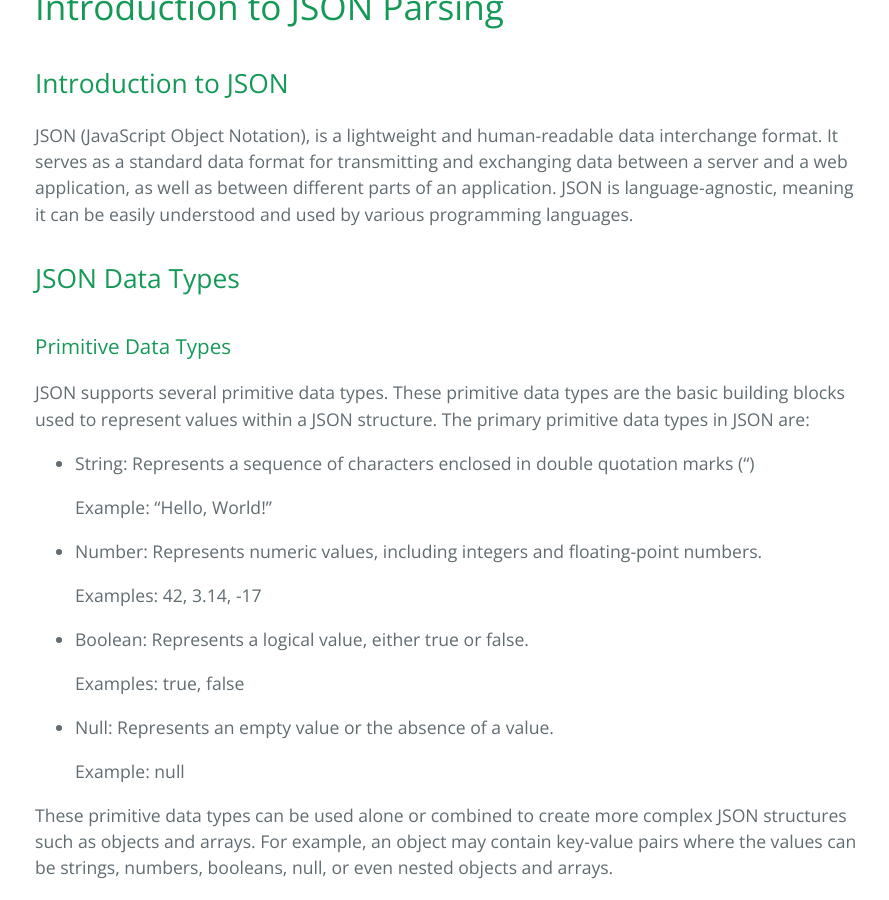
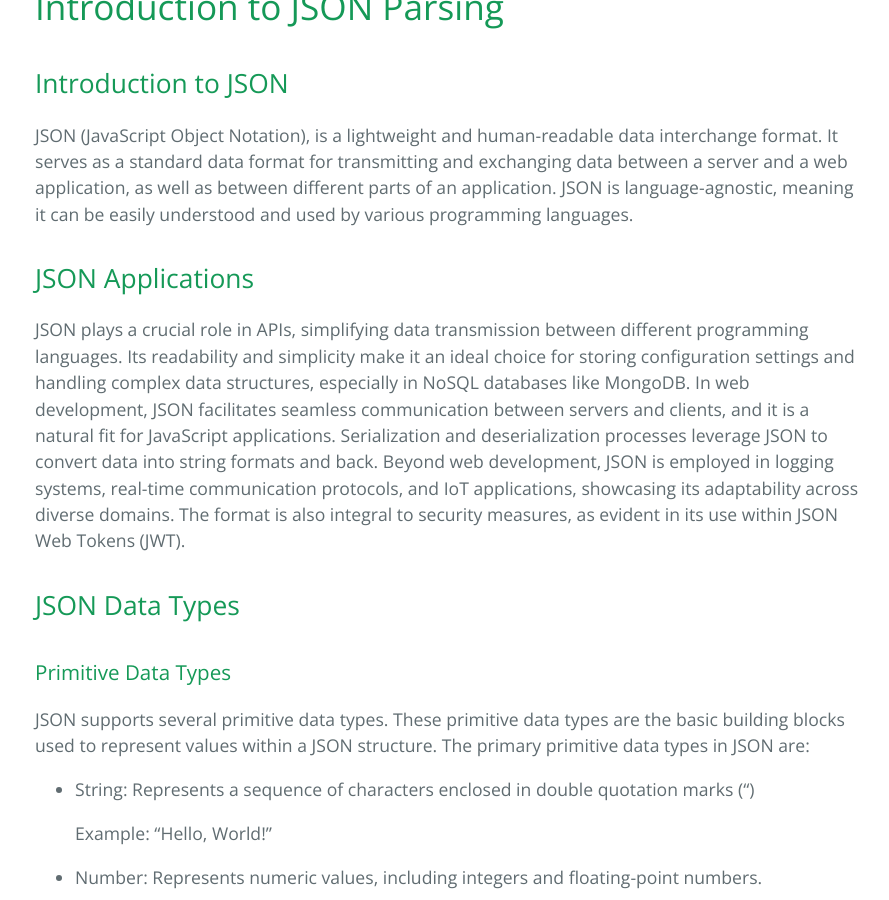
Before and after one commit to learning-software-engineering/learning-software-engineering.github.io, a Jekyll site: the page built from Topics/Tech_Stacks/JsonParsing.md, in a window 1280 px wide and 900 px high, scrolled down 358 px. Shown: the whole window, without its empty margins (189-1078 px from the left). Built offline with Jekyll 4.4.1, drawn with Linux system fonts in a browser that asks for light colours; our own code applies the rules of GitHub Pages for plain Markdown files.

Commit message:
Update applications section

```diff
--- a/Topics/Tech_Stacks/JsonParsing.md
+++ b/Topics/Tech_Stacks/JsonParsing.md
@@ -5,6 +5,10 @@
 ## Introduction to JSON
 
 JSON (JavaScript Object Notation), is a lightweight and human-readable data interchange format. It serves as a standard data format for transmitting and exchanging data between a server and a web application, as well as between different parts of an application. JSON is language-agnostic, meaning it can be easily understood and used by various programming languages.
+
+## JSON Applications
+
+JSON plays a crucial role in APIs, simplifying data transmission between different programming languages. Its readability and simplicity make it an ideal choice for storing configuration settings and handling complex data structures, especially in NoSQL databases like MongoDB. In web development, JSON facilitates seamless communication between servers and clients, and it is a natural fit for JavaScript applications. Serialization and deserialization processes leverage JSON to convert data into string formats and back. Beyond web development, JSON is employed in logging systems, real-time communication protocols, and IoT applications, showcasing its adaptability across diverse domains. The format is also integral to security measures, as evident in its use within JSON Web Tokens (JWT).
 
 
 ## JSON Data Types
```
